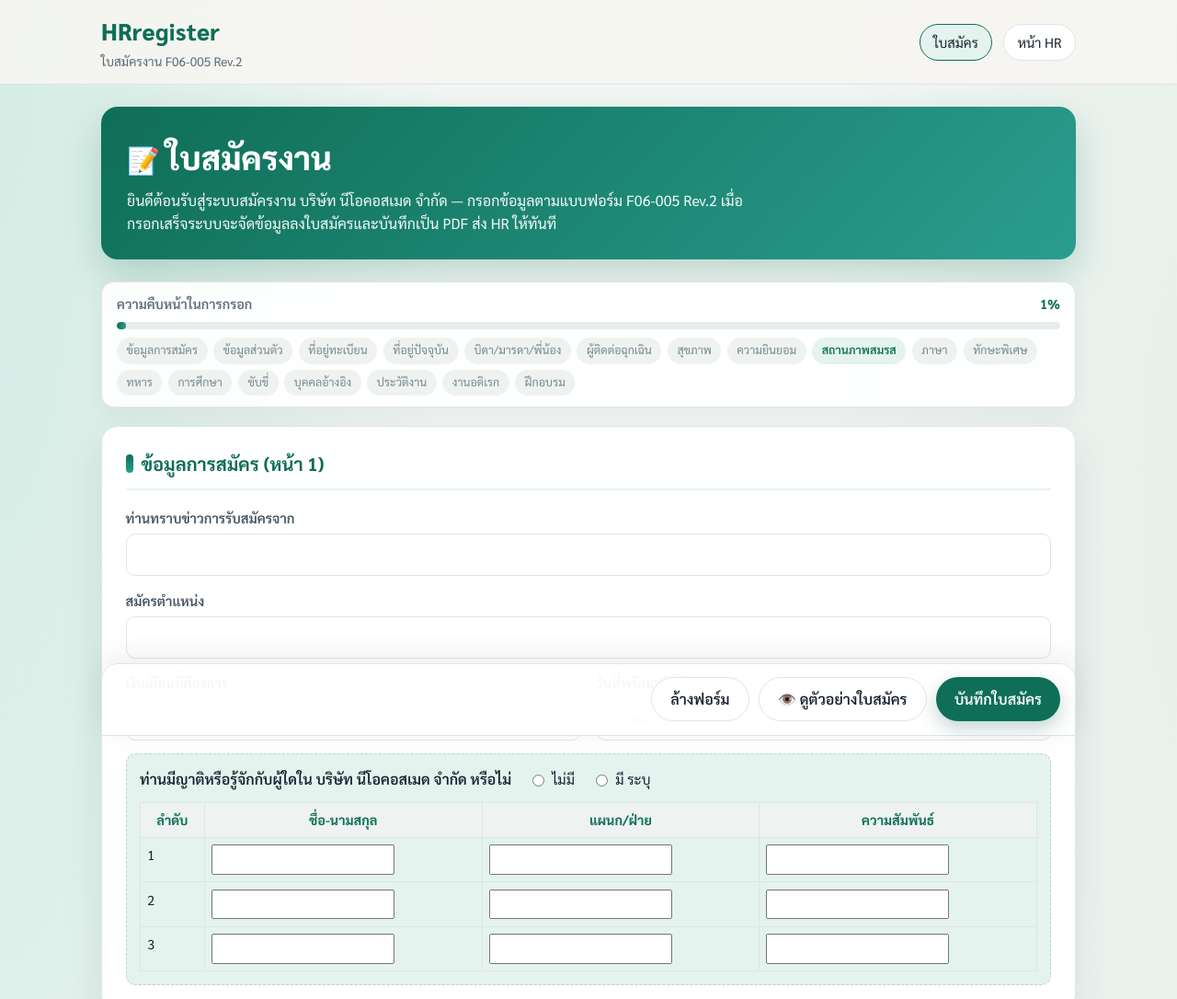
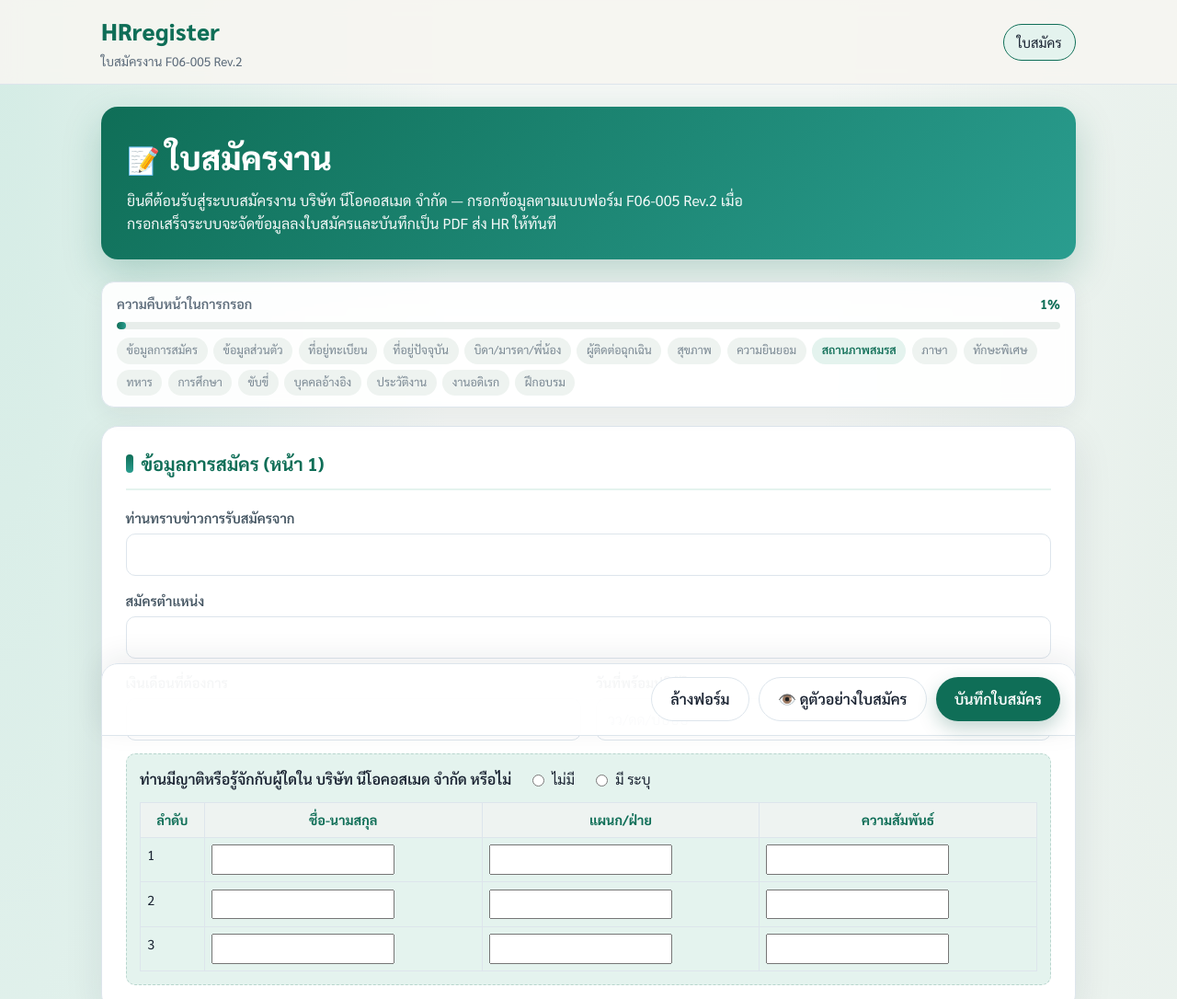
Before and after one commit to Th-One/Webapp-HRrecruit, a website: page public/index.html in a window 1280 px wide. Shown: the top 1086 px of the page at 92% size. Drawn offline with Linux system fonts and the light colour scheme.

Commit message:
Remove HR link from application form page

```diff
--- a/public/index.html
+++ b/public/index.html
@@ -18,7 +18,6 @@
       </div>
       <nav class="nav-links">
         <a href="/" class="active">ใบสมัคร</a>
-        <a href="/hr/">หน้า HR</a>
       </nav>
     </div>
   </header>
```
